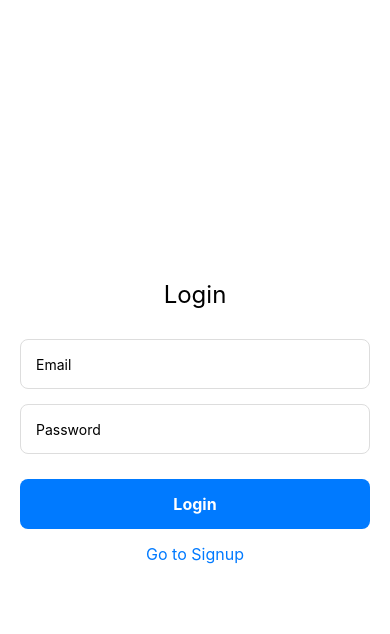
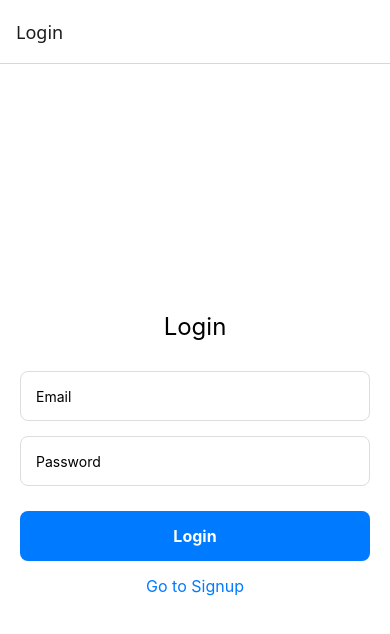
Before and after one commit to zaidzak9/kloudius-auth-app, a React Native app: screen / in a window 390 px wide. Shown: the top 634 px of the page. Built offline with nearby package versions, Linux system fonts and the light colour scheme.

Commit message:
MMP0002- wrap the screens with nav container

```diff
--- a/App.tsx
+++ b/App.tsx
@@ -1,11 +1,21 @@
 import { StatusBar } from 'expo-status-bar';
+import { NavigationContainer } from '@react-navigation/native';
+import { createStackNavigator } from '@react-navigation/stack';
 import LoginScreen from './LoginScreen';
+import SignupScreen from './SignupScreen';
 import { AuthProvider } from './src/context/AuthContext';
+
+const Stack = createStackNavigator();
 
 export default function App() {
   return (
     <AuthProvider>
-      <LoginScreen />
+      <NavigationContainer>
+        <Stack.Navigator initialRouteName="Login">
+          <Stack.Screen name="Login" component={LoginScreen} />
+          <Stack.Screen name="Signup" component={SignupScreen} />
+        </Stack.Navigator>
+      </NavigationContainer>
       <StatusBar style="auto" />
     </AuthProvider>
   );
```
